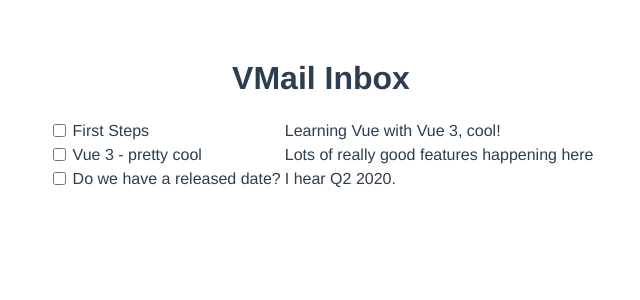
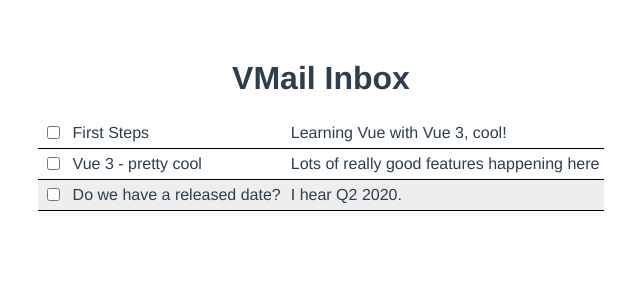
Before and after one commit to Code-Pop/build-gmail-clone-with-vue-3, a Vue app: page / in a window 1280 px wide. Shown: the top 300 px of the page, without its empty margins (319-959 px from the left). Built offline with nearby package versions, Linux system fonts and the light colour scheme.

Commit message:
Better inbox styling

```diff
--- a/src/components/MailTable.vue
+++ b/src/components/MailTable.vue
@@ -4,7 +4,7 @@
 
     </thead>
     <tbody>
-      <tr v-for="email in emails" :key="email.id">
+      <tr v-for="email in emails" :key="email.id" :class="[email.read ? 'read' : '']">
         <td><input type="checkbox" /></td>
         <td>{{email.subject}}</td>
         <td>{{email.body}}</td>
@@ -28,8 +28,14 @@
   table {
     max-width: 800px;
     margin: auto;
+    border-collapse: collapse;
+  }
+  tr.read {
+    background-color: #EEE;
   }
   td {
+    border-bottom: 1px solid black;
+    padding: 5px;
     text-align: left;
   }
 </style>
```
